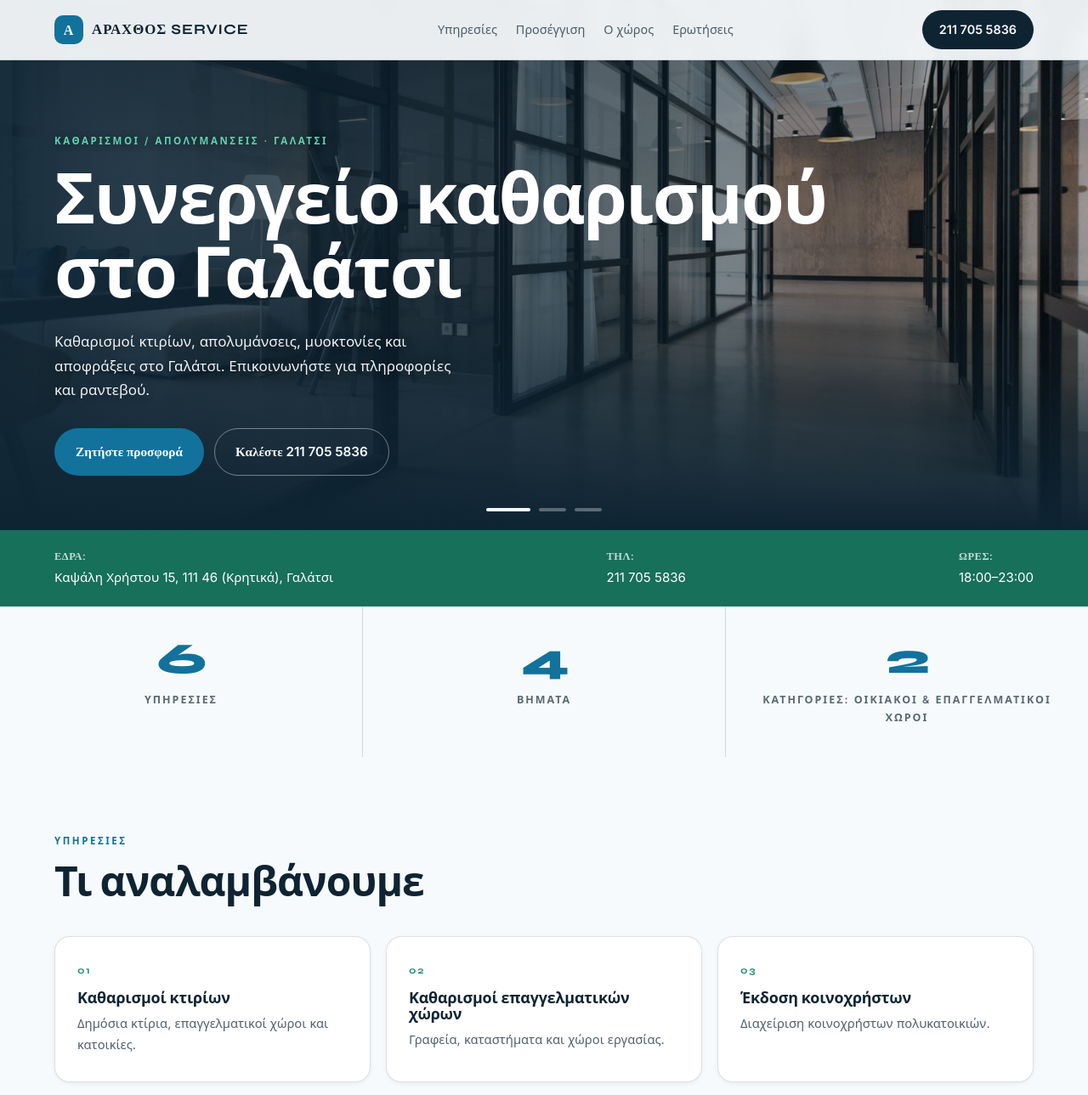
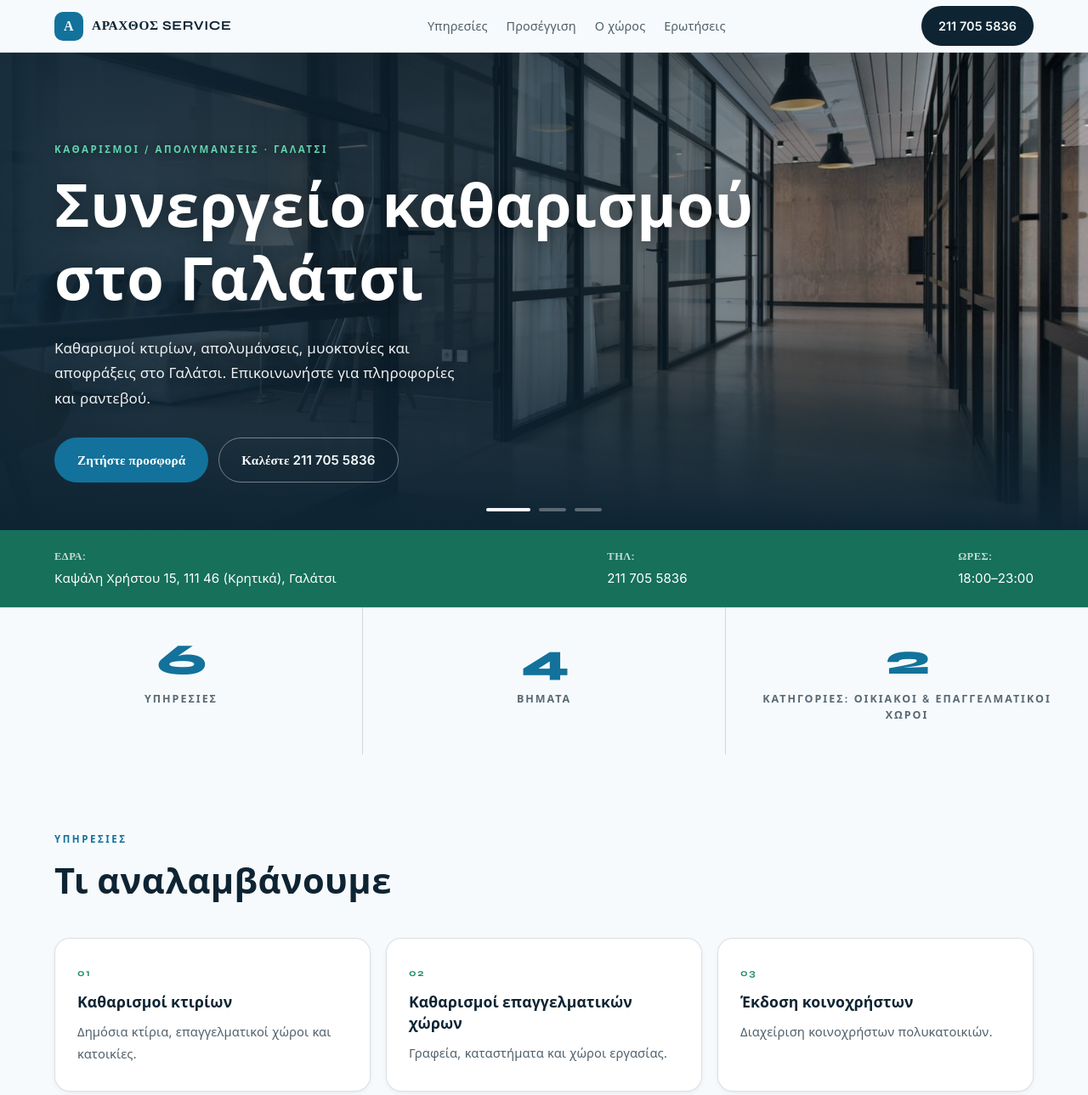
Before and after one commit to Panosgr1983/aion-arachthos-mix, a plain HTML site: page 200.html in a window 1280 px wide. Shown: the top 1289 px of the page at 85% size. Drawn offline with Linux system fonts and the light colour scheme.

Commit message:
update 200.html

```diff
--- a/200.html
+++ b/200.html
@@ -6,22 +6,22 @@
 <link href="https://fonts.googleapis.com/css2?family=Syne:wght@400;500;600;700;800&family=Inter:wght@300;400;500;600&display=swap" rel="stylesheet">
 <script type="application/ld+json">{"@context":"https://schema.org","@type":"LocalBusiness","name":"ΑΡΑΧΘΟΣ SERVICE","description":"Καθαρισμοί / απολυμάνσεις στο Γαλάτσι","address":{"@type":"PostalAddress","streetAddress":"Καψάλη Χρήστου 15","addressLocality":"Γαλάτσι","postalCode":"111 46","addressCountry":"GR"},"telephone":"211 705 5836"}</script>
 <style>
-:root{--ink:#0E2433;--paper:#F7FAFC;--accent:#12729B;--accent2:#1E8A6E;--soft:#E8F3F2;--line:color-mix(in srgb,var(--ink) 12%,transparent);--r:18px}
+:root{--hh:62px;--ink:#0E2433;--paper:#F7FAFC;--accent:#12729B;--accent2:#1E8A6E;--soft:#E8F3F2;--line:color-mix(in srgb,var(--ink) 12%,transparent);--r:18px}
 *{box-sizing:border-box}html{scroll-behavior:smooth}
-body{margin:0;background:var(--paper);color:var(--ink);font-family:'Inter',system-ui,sans-serif;line-height:1.7;-webkit-font-smoothing:antialiased;overflow-x:hidden}
+body{margin:0;padding-top:var(--hh);background:var(--paper);color:var(--ink);font-family:'Inter',system-ui,sans-serif;line-height:1.75;letter-spacing:.005em;-webkit-font-smoothing:antialiased;overflow-x:hidden}
 img{display:block;max-width:100%}
 .wrap{width:min(1180px,90vw);margin:0 auto}
-h1,h2,h3,h4{font-family:'Syne',system-ui,sans-serif;line-height:1.06;letter-spacing:-.02em;margin:0}
-h1{font-size:clamp(2.6rem,6.4vw,5.2rem);font-weight:700}
-h2{font-size:clamp(1.9rem,3.8vw,3rem);font-weight:600}
-h3{font-size:1.12rem;font-weight:600;letter-spacing:-.01em}
+h1,h2,h3,h4{font-family:'Syne',system-ui,sans-serif;line-height:1.28;letter-spacing:.008em;margin:0;font-optical-sizing:auto;font-synthesis:none}
+h1{font-size:clamp(2.3rem,5.6vw,4.4rem);font-weight:700;line-height:1.22;letter-spacing:.01em;text-wrap:balance;padding-bottom:.06em}
+h2{font-size:clamp(1.7rem,3.4vw,2.6rem);font-weight:600;line-height:1.3;letter-spacing:.01em;text-wrap:balance;padding-bottom:.05em}
+h3{font-size:1.1rem;font-weight:600;letter-spacing:.008em;line-height:1.42;padding-bottom:.04em}
 p{margin:0}
-.kicker{font-size:.72rem;letter-spacing:.22em;text-transform:uppercase;color:var(--accent);font-weight:700}
+.kicker{font-size:.72rem;letter-spacing:.22em;text-transform:uppercase;color:var(--accent);font-weight:700;line-height:1.6;display:inline-block}
 
 /* ── header ── */
-header{position:fixed;inset:0 0 auto;z-index:60;background:color-mix(in srgb,var(--paper) 94%,transparent);backdrop-filter:blur(12px);border-bottom:1px solid var(--line)}
-.nav{display:flex;align-items:center;justify-content:space-between;gap:16px;padding:12px 0}
-.wordmark{display:flex;align-items:center;gap:10px;font-family:'Syne';font-size:1.05rem;font-weight:700;letter-spacing:.06em;text-transform:uppercase;text-decoration:none;color:var(--ink)}
+header{position:fixed;inset:0 0 auto;height:var(--hh);z-index:60;background:color-mix(in srgb,var(--paper) 94%,transparent);backdrop-filter:blur(12px);border-bottom:1px solid var(--line);display:flex;align-items:center}
+.nav{display:flex;align-items:center;justify-content:space-between;gap:12px;width:min(1180px,90vw);margin:0 auto;height:100%}
+.wordmark{display:flex;align-items:center;gap:10px;font-family:'Syne';font-size:.96rem;font-weight:700;letter-spacing:.04em;text-transform:uppercase;text-decoration:none;color:var(--ink);line-height:1.5;padding:2px 0}
 .wm{width:34px;height:34px;border-radius:10px;background:var(--accent);color:#fff;display:grid;place-items:center;font-size:1rem;font-weight:800}
 .nav-links{display:flex;gap:22px;font-size:.9rem}
 .nav-links a{text-decoration:none;color:color-mix(in srgb,var(--ink) 72%,transparent);transition:.2s}
@@ -30,16 +30,16 @@ header{position:fixed;inset:0 0 auto;z-index:60;background:color-mix(in srgb,var
 @media(max-width:880px){.nav-links{display:none}}
 
 /* ── hero slider ── */
-.hero{position:relative;height:78svh;min-height:520px;max-height:720px;display:grid;align-items:end;overflow:hidden;color:var(--paper)}
+.hero{position:relative;height:calc(78svh - var(--hh));min-height:460px;max-height:660px;display:grid;align-items:end;overflow:hidden;color:var(--paper)}
 .slide{position:absolute;inset:0;opacity:0;transform:scale(1.05);transition:opacity 1.1s ease,transform 7s linear}
 .slide.on{opacity:1;transform:scale(1)}
 .slide img{width:100%;height:100%;object-fit:cover;filter:saturate(.82) contrast(1.04)}
 .scrim{position:absolute;inset:0;background:linear-gradient(90deg,color-mix(in srgb,var(--ink) 94%,transparent) 0%,color-mix(in srgb,var(--ink) 66%,transparent) 48%,color-mix(in srgb,var(--ink) 14%,transparent) 100%),linear-gradient(0deg,var(--ink) 0%,transparent 44%)}
-.hero-in{position:relative;z-index:2;padding-bottom:64px;width:100%}
-.hero h1{max-width:16ch;margin:16px 0 20px;color:#fff}
+.hero-in{position:relative;z-index:2;padding-bottom:56px;padding-top:24px;width:100%}
+.hero h1{max-width:17ch;margin:14px 0 18px;color:#fff;text-shadow:0 2px 20px rgba(0,0,0,.35)}
 .hero .lead{max-width:46ch;color:color-mix(in srgb,var(--paper) 96%,transparent);font-size:1.06rem;text-shadow:0 1px 12px rgba(0,0,0,.35)}
 .hero-cta{display:flex;gap:12px;flex-wrap:wrap;margin-top:30px}
-.btn{display:inline-flex;align-items:center;gap:10px;padding:14px 24px;border-radius:999px;text-decoration:none;font-weight:600;font-size:.95rem;border:1px solid transparent;transition:.25s;font-family:'Inter'}
+.btn{display:inline-flex;align-items:center;justify-content:center;gap:10px;padding:15px 26px;border-radius:999px;text-decoration:none;font-weight:600;font-size:.95rem;line-height:1.4;border:1px solid transparent;transition:.25s;font-family:'Inter'}
 .btn.solid{background:var(--accent);color:#fff}
 .btn.solid:hover{background:var(--accent2)}
 .btn.line{border-color:color-mix(in srgb,var(--paper) 42%,transparent);color:var(--paper)}
@@ -58,7 +58,7 @@ header{position:fixed;inset:0 0 auto;z-index:60;background:color-mix(in srgb,var
 .stats{display:grid;grid-template-columns:repeat(3,1fr);gap:1px;background:color-mix(in srgb,var(--ink) 16%,transparent);margin:0}
 .stat{background:var(--paper);text-align:center}
 .stat b{display:block;font-family:'Syne';font-size:clamp(2.6rem,4vw,3.4rem);font-weight:800;color:var(--accent);line-height:1;letter-spacing:-.04em}
-.stat span{font-size:.78rem;letter-spacing:.16em;text-transform:uppercase;color:color-mix(in srgb,var(--ink) 68%,transparent);margin-top:12px;display:block;font-weight:700}
+.stat span{font-size:.78rem;letter-spacing:.16em;text-transform:uppercase;color:color-mix(in srgb,var(--ink) 68%,transparent);margin-top:12px;display:block;font-weight:700;line-height:1.5}
 .stat{padding:36px 20px}
 
 /* ── sections ── */
@@ -88,7 +88,7 @@ section{padding:84px 0}
 .steps{display:grid;gap:20px;margin-top:32px}
 .step{display:grid;grid-template-columns:44px 1fr;gap:16px;align-items:start}
 .step b{width:44px;height:44px;border-radius:12px;background:color-mix(in srgb,var(--accent) 22%,transparent);color:var(--accent2);display:grid;place-items:center;font-family:'Syne';font-weight:800;font-size:.9rem}
-.step h4{font-size:1rem;margin-bottom:4px;color:#fff;font-family:'Syne'}
+.step h4{font-size:1rem;margin-bottom:6px;color:#fff;font-family:'Syne';line-height:1.42;letter-spacing:.008em}
 .step p{font-size:.9rem;opacity:.7}
 
 /* ── gallery lightbox ── */
@@ -115,7 +115,7 @@ section{padding:84px 0}
 
 /* ── faq ── */
 details{border-bottom:1px solid var(--line);padding:18px 0}
-details summary{cursor:pointer;list-style:none;font-weight:600;font-family:'Syne';font-size:1rem;display:flex;justify-content:space-between;gap:16px}
+details summary{cursor:pointer;list-style:none;font-weight:600;font-family:'Syne';font-size:1rem;line-height:1.5;letter-spacing:.008em;display:flex;justify-content:space-between;gap:16px;align-items:flex-start}
 details summary::-webkit-details-marker{display:none}
 details summary::after{content:'+';color:var(--accent);font-size:1.4rem;line-height:1;transition:.25s}
 details[open] summary::after{transform:rotate(45deg)}
@@ -124,7 +124,7 @@ details p{margin-top:12px;font-size:.92rem;opacity:.75;max-width:70ch}
 /* ── contact ── */
 .contact{background:var(--ink);color:var(--paper);padding:84px 0}
 .cg{display:grid;grid-template-columns:1fr 1fr;gap:52px}
-.cg h2{color:#fff}
+.cg h2{color:#fff;line-height:1.3;padding-bottom:.05em}
 .cg .kicker{color:var(--accent2)}
 .info{display:grid;gap:16px;margin-top:28px}
 .info a,.info div{color:color-mix(in srgb,var(--paper) 86%,transparent);text-decoration:none;display:flex;gap:12px;align-items:start;font-size:.96rem}
@@ -144,12 +144,13 @@ footer .wrap{display:flex;justify-content:space-between;gap:16px;flex-wrap:wrap}
 .callbar{display:none;position:fixed;inset:auto 0 0;z-index:80;background:var(--accent);color:#fff;text-align:center;padding:15px;font-weight:700;text-decoration:none;font-size:.95rem;box-shadow:0 -4px 20px rgba(0,0,0,.2)}
 @media(max-width:880px){
   .callbar{display:block}
-  .hero{height:70svh;min-height:440px;max-height:560px}
+  :root{--hh:56px}
+  .hero{height:calc(72svh - var(--hh));min-height:400px;max-height:520px}
   section{padding:60px 0}
   .svc-grid,.dark-grid,.cg,.hours-grid{grid-template-columns:1fr}
   .stats{grid-template-columns:1fr 1fr 1fr}
   .gallery{grid-template-columns:1fr;grid-template-rows:repeat(3,200px)}
-  body{padding-bottom:52px}
+  body{padding-bottom:56px}
 }
 
 /* ── reveal ── */
```
